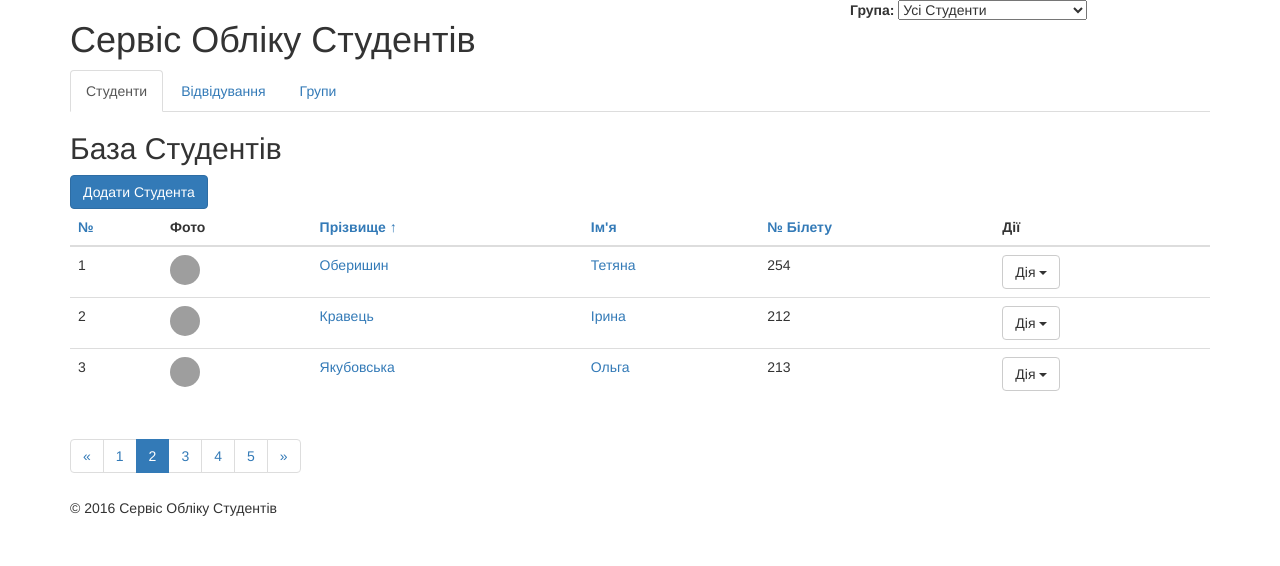
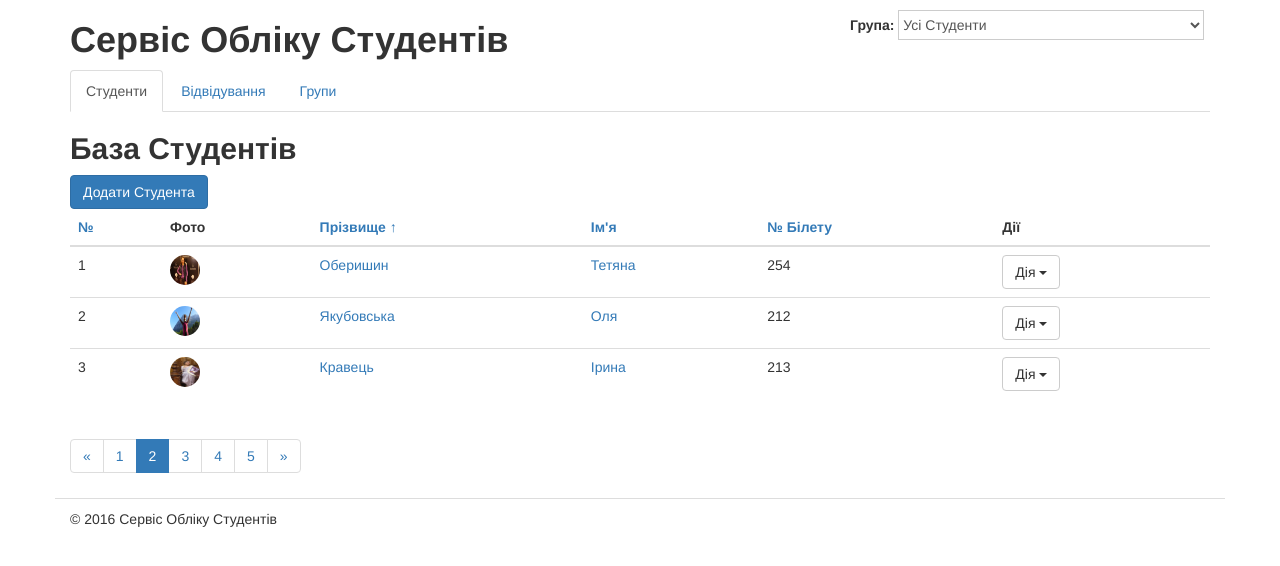
Before and after one commit to tanya85/studentsdb, a Django app: page / in a window 1280 px wide. Shown: the top 566 px of the page. Run offline with Django 3.2, Linux system fonts and the light colour scheme; some libraries are stand-ins or nearby versions; grey boxes are pictures that could not be loaded.

Commit message:
almost finish chapter 6

```diff
--- a/students/templates/students/base.html
+++ b/students/templates/students/base.html
@@ -9,7 +9,7 @@
    <link rel="stylesheet"
         href="https://cdn.jsdelivr.net/bootstrap/3.3.0/css/bootstrap.min.css">
        <link rel="stylesheet"
-             href="{{ PORTAL_URL }}{% static "css/main.css" % }">
+             href="{{ PORTAL_URL }}{% static "css/main.css" %}">
 {% block extra_css %}{% endblock extra_css %}
  </head>
  <body>
@@ -26,8 +26,8 @@
      <select>
       <option value="">Усі Студенти</option>
       <option value="">ДМ-21, Оберишин Тетяна</option>
-      <option value="">ДМ-22, Кравець Ірина</option>
-      <option value="">ДМ-23, Якубовська Ольга</option>
+      <option value="">ДМ-22, Якубовська Оля</option>
+      <option value="">ДМ-23, Кравець Ірина</option>
     </select>
   </div>
 </div>
@@ -36,9 +36,9 @@
     <div class="row" id="sub-header">
       <div class="col-xs-12">
         <ul class="nav nav-tabs" role="tablist">
-          <li role="presentation" {% if request.path == '/' %}class="active"{% endif %}><a href="{% url "home" % } ">Студенти</a></li>
+          <li role="presentation" {% if request.path == '/' %}class="active"{% endif %}><a href="{% url "home" %} ">Студенти</a></li>
           <li role="presentation" {% if '/journal' in request.path %}class="active"{% endif %}><a href="/journal">Відвідування</a></li>
-          <li role="presentation" {% if '/groups' in request.path %}class="active"{% endif %}><a href="{% url "groups" % } ">Групи</a></li>
+          <li role="presentation" {% if '/groups' in request.path %}class="active"{% endif %}><a href="{% url "groups" %} ">Групи</a></li>
         </ul>
       </div>
     </div>
--- a/students/templates/students/students_list.html
+++ b/students/templates/students/students_list.html
@@ -8,7 +8,7 @@
 
 {% block content %}
 
-<a href="{% url "students_add" % }" class="btn btn-primary">Додати Студента</a>
+<a href="{% url "students_add" %}" class="btn btn-primary">Додати Студента</a>
 
     <!-- Start Students Listing -->
         <table class="table">
@@ -26,9 +26,9 @@
 		{% for student in students %}
                 <tr>
                     <td>{{ forloop.counter }}</td>
-                    <td><img class="img-circle" src="{% static student.image }%" height="30" width="30" /></td>
-                    <td><a href="{% url "students_edit" student.id % }">{{ student.last_name }}</td>
-                    <td><a href="{% url "students_edit" student.id % }">{{ student.first_name }}</td>
+                    <td><img class="img-circle" src="{% static student.image %}" height="30" width="30" /></td>
+                    <td><a href="{% url "students_edit" student.id %}">{{ student.last_name }}</td>
+                    <td><a href="{% url "students_edit" student.id %}">{{ student.first_name }}</td>
                     <td>{{ student.ticket }}</td>
                     <td>
                         <div class="btn-group">
@@ -36,9 +36,9 @@
                             <span class="caret"></span>
                         </button>
                         <ul class="dropdown-menu" role="menu">
-                            <li><a href="{% url "students_edit" student.id % }">Редагувати</a></li>
+                            <li><a href="{% url "students_edit" student.id %}">Редагувати</a></li>
                             <li><a href="/journal/{{ student.id }}">Відвідування</a></li>
-                            <li><a href="{% url "students_delete" student.id % }">Видалити</a></li>
+                            <li><a href="{% url "students_delete" student.id %}">Видалити</a></li>
                         </ul>
                     </div>
                 </td>
--- a/students/views/groups.py
+++ b/students/views/groups.py
@@ -12,10 +12,10 @@ def groups_list(request):
          'leader': {'id': 1, 'name': u'Оберишин Тетяна'}},
         {'id': 2,
          'name': u'ДМ-22',
-         'leader': {'id': 2, 'name': u'Кравець Ірина'}},
+         'leader': {'id': 2, 'name': u'Якубовська Оля'}},
         {'id': 3,
          'name': u'ДМ-23',
-         'leader': {'id': 3, 'name': u'Якубовська Ольга'}},
+         'leader': {'id': 3, 'name': u'Кравець Ірина'}},
     )
     return render(request, 'students/groups_list.html',
         {'groups': groups})
--- a/students/views/students.py
+++ b/students/views/students.py
@@ -13,13 +13,13 @@ def students_list(request):
         'ticket': 254,
         'image': 'img/me.jpg'},
         {'id': 2,
-        'first_name': u'Ірина',
-        'last_name': u'Кравець',
+        'first_name': u'Оля',
+        'last_name': u'Якубовська',
         'ticket': 212,
         'image': 'img/me2.jpg'},
         {'id': 3,
-        'first_name': u'Ольга',
-        'last_name': u'Якубовська',
+        'first_name': u'Ірина',
+        'last_name': u'Кравець',
         'ticket': 213,
         'image': 'img/me3.jpg'},
     )
--- a/studentsdb/settings.py
+++ b/studentsdb/settings.py
@@ -103,6 +103,8 @@ USE_TZ = True
 # https://docs.djangoproject.com/en/1.8/howto/static-files/
 
 STATIC_URL = '/static/'
+MEDIA_URL = '/media/'
+MEDIA_ROOT = os.path.join(BASE_DIR, '..', 'media')
 
 from django.conf import global_settings
 
--- a/studentsdb/urls.py
+++ b/studentsdb/urls.py
@@ -1,5 +1,9 @@
 from django.conf.urls import patterns, include, url
 from django.contrib import admin
+
+
+
+from .settings import MEDIA_ROOT, DEBUG
 
 urlpatterns = patterns('',
     # Students urls
@@ -25,3 +29,10 @@ urlpatterns = patterns('',
     url(r'^admin/', include(admin.site.urls)),
 
 )
+
+
+if DEBUG:
+    # serve files from media folder
+    urlpatterns += patterns('',
+        url(r'^media/(?P<path>.*)$', 'django.views.static.serve', {
+        'document_root': MEDIA_ROOT}))
```
